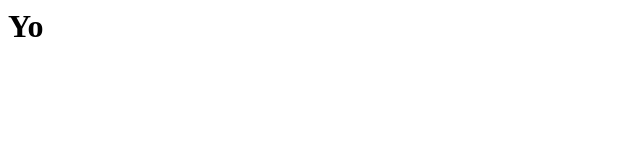
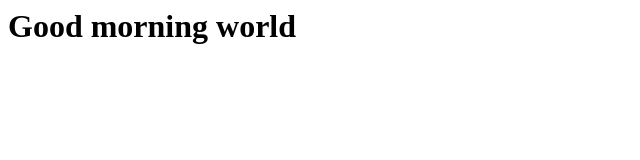
Before and after one commit to redboudraa/quick-test, a plain HTML site: page index.html in a window 1280 px wide. Shown: the whole page, without its empty margins (0-640 px from the left). Drawn offline with Linux system fonts and the light colour scheme.

Commit message:
welcoming message

```diff
--- a/index.html
+++ b/index.html
@@ -3,5 +3,5 @@
 </title>
 </head>
 <body>
-<h1>Yo</h1>
+<h1>Good morning world</h1>
 </body>
```
